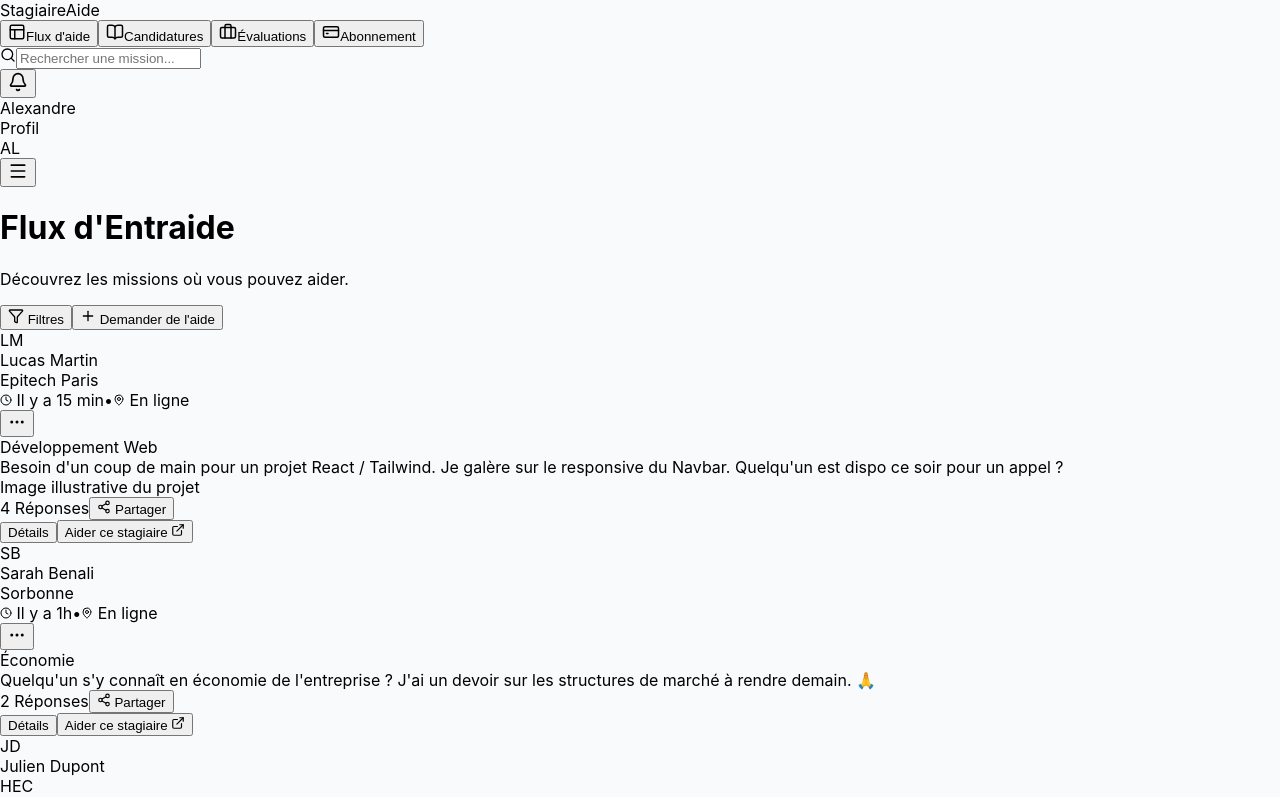
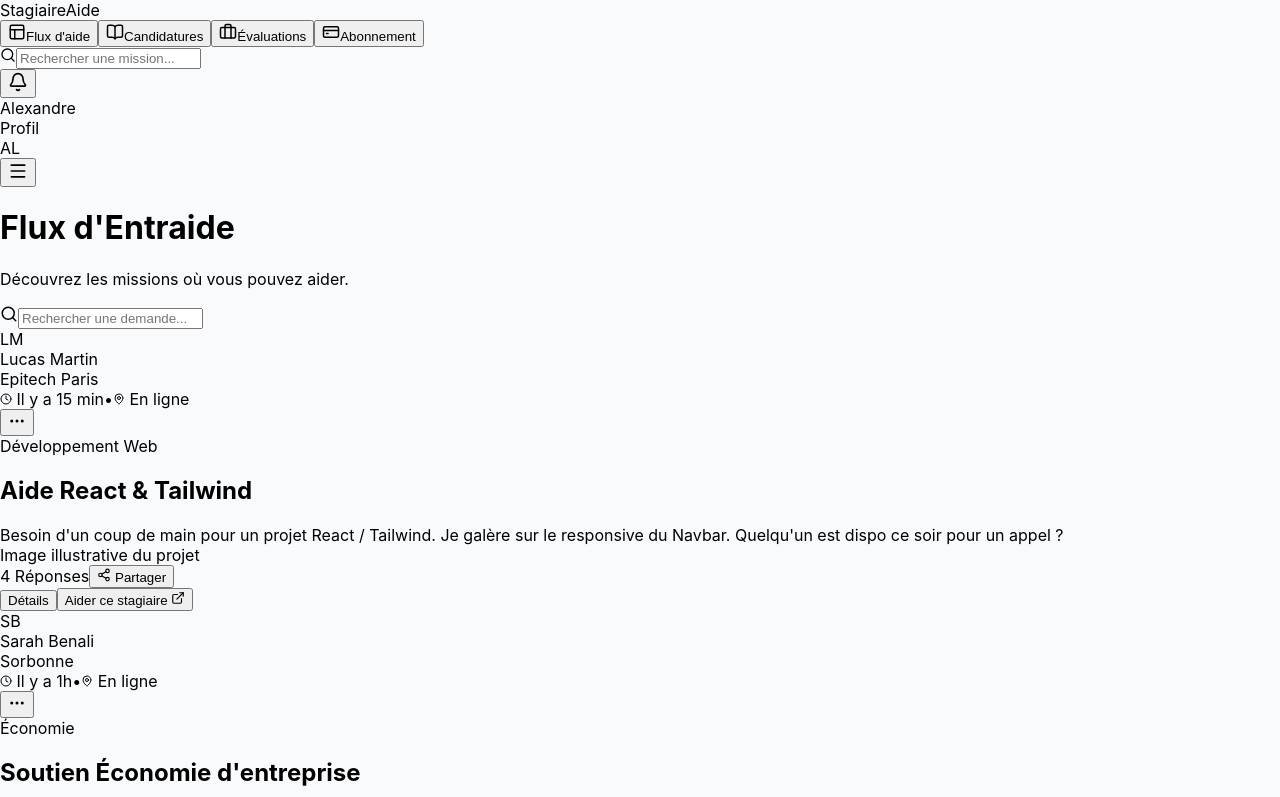
Before and after one commit to yamadaMk12/Stagiare-Aide, a React (Create React App) app in the folder frontend/: page / in a window 1280 px wide. Shown: the top 797 px of the page. Built offline with nearby package versions, Linux system fonts and the light colour scheme; the HTML template or start-up script is replaced by a standard one.

Commit message:
Add demandes search functionality

```diff
--- a/frontend/src/features/posts/components/PostCard.jsx
+++ b/frontend/src/features/posts/components/PostCard.jsx
@@ -5,7 +5,7 @@ import Avatar from '../../../components/ui/Avatar';
 import Button from '../../../components/ui/Button';
 import Badge from '../../../components/ui/Badge';
 
-const PostCard = ({ user, content, image, time, comments, category }) => {
+const PostCard = ({ user, title, content, image, time, comments, category }) => {
   return (
     <Card className="mb-6 border-secondary-100 hover:border-primary-200 hover:shadow-soft-lg transition-default">
       <CardHeader className="flex flex-row items-start justify-between p-5 pb-3">
@@ -30,6 +30,7 @@ const PostCard = ({ user, content, image, time, comments, category }) => {
 
       <CardContent className="px-5 pb-4">
         <Badge variant="primary" className="mb-3">{category}</Badge>
+        {title && <h2 className="text-lg font-bold text-secondary-900 mb-2">{title}</h2>}
         <div className="text-secondary-700 leading-relaxed text-sm lg:text-base mb-4">
           {content}
         </div>
--- /dev/null
+++ b/frontend/src/features/posts/components/SearchBar.jsx
@@ -0,0 +1,23 @@
+import React from 'react';
+import { Search } from 'lucide-react';
+import Input from '../../../components/ui/Input';
+
+const SearchBar = ({ value, onChange }) => {
+  return (
+    <div className="relative w-full">
+      <Search
+        className="absolute left-3 top-1/2 -translate-y-1/2 text-secondary-400"
+        size={18}
+      />
+      <Input
+        type="text"
+        placeholder="Rechercher une demande..."
+        value={value}
+        onChange={(e) => onChange(e.target.value)}
+        className="pl-10 h-11 bg-white border-secondary-200 shadow-sm focus:border-primary-300 transition-all"
+      />
+    </div>
+  );
+};
+
+export default SearchBar;
--- a/frontend/src/features/posts/pages/FeedPage.jsx
+++ b/frontend/src/features/posts/pages/FeedPage.jsx
@@ -1,23 +1,26 @@
-import React from 'react';
+import React, { useState, useMemo } from 'react';
 import MainLayout from '../../../layouts/MainLayout';
 import PostCard from '../components/PostCard';
+import SearchBar from '../components/SearchBar';
 import Avatar from '../../../components/ui/Avatar';
-import { Plus, Filter, TrendingUp, Award } from 'lucide-react';
+import { Plus, Filter, TrendingUp, Award, Search } from 'lucide-react';
 import Button from '../../../components/ui/Button';
 import { Card, CardContent, CardHeader, CardTitle } from '../../../components/ui/Card';
 
 const mockPosts = [
   {
     id: 1,
+    title: "Aide React & Tailwind",
     user: { name: 'Lucas Martin', school: 'Epitech Paris', initials: 'LM' },
     content: "Besoin d'un coup de main pour un projet React / Tailwind. Je galère sur le responsive du Navbar. Quelqu'un est dispo ce soir pour un appel ?",
-    image: true, // Placeholder to show the image area
+    image: true,
     category: 'Développement Web',
     time: 'Il y a 15 min',
     comments: 4,
   },
   {
     id: 2,
+    title: "Soutien Économie d'entreprise",
     user: { name: 'Sarah Benali', school: 'Sorbonne', initials: 'SB' },
     content: "Quelqu'un s'y connaît en économie de l'entreprise ? J'ai un devoir sur les structures de marché à rendre demain. 🙏",
     category: 'Économie',
@@ -26,6 +29,7 @@ const mockPosts = [
   },
   {
     id: 3,
+    title: "Relecture Rapport de Stage",
     user: { name: 'Julien Dupont', school: 'HEC', initials: 'JD' },
     content: "Recherche relecture pour mon rapport de stage sur l'analyse financière. 20 pages environ.",
     category: 'Finance',
@@ -35,6 +39,15 @@ const mockPosts = [
 ];
 
 const FeedPage = () => {
+  const [searchQuery, setSearchQuery] = useState('');
+
+  const filteredPosts = useMemo(() => {
+    return mockPosts.filter(post =>
+      post.title.toLowerCase().includes(searchQuery.toLowerCase()) ||
+      post.content.toLowerCase().includes(searchQuery.toLowerCase())
+    );
+  }, [searchQuery]);
+
   return (
     <MainLayout>
       <div className="bg-secondary-50/50 min-h-[calc(100vh-64px)]">
@@ -43,26 +56,42 @@ const FeedPage = () => {
             {/* Main Content */}
             <main>
               {/* Top Filter Bar */}
-              <div className="mb-6 flex items-center justify-between">
+              <div className="mb-6 flex flex-col gap-4 md:flex-row md:items-center md:justify-between">
                 <div>
                   <h1 className="text-2xl font-bold text-secondary-900">Flux d'Entraide</h1>
                   <p className="text-sm text-secondary-500">Découvrez les missions où vous pouvez aider.</p>
                 </div>
-                <div className="flex gap-2">
-                  <Button variant="outline" size="sm" className="gap-2">
-                    <Filter size={16} /> Filtres
-                  </Button>
-                  <Button variant="primary" size="sm" className="gap-2">
-                    <Plus size={16} /> Demander de l'aide
-                  </Button>
+                <div className="flex items-center gap-3 w-full md:w-auto">
+                  <div className="w-full md:w-80 lg:w-96">
+                    <SearchBar value={searchQuery} onChange={setSearchQuery} />
+                  </div>
                 </div>
               </div>
 
               {/* Feed List */}
               <div className="space-y-2">
-                {mockPosts.map((post) => (
-                  <PostCard key={post.id} {...post} />
-                ))}
+                {filteredPosts.length > 0 ? (
+                  filteredPosts.map((post) => (
+                    <PostCard key={post.id} {...post} />
+                  ))
+                ) : (
+                  <div className="py-20 text-center bg-white rounded-2xl border border-dashed border-secondary-200">
+                    <div className="mx-auto w-16 h-16 bg-secondary-50 rounded-full flex items-center justify-center mb-4">
+                      <Search className="text-secondary-300" size={24} />
+                    </div>
+                    <h3 className="text-lg font-semibold text-secondary-900">Aucun résultat</h3>
+                    <p className="text-secondary-500 max-w-xs mx-auto mt-2">
+                      Nous n'avons trouvé aucune demande correspondant à "{searchQuery}".
+                    </p>
+                    <Button
+                      variant="ghost"
+                      className="mt-4 text-primary-600"
+                      onClick={() => setSearchQuery('')}
+                    >
+                      Effacer la recherche
+                    </Button>
+                  </div>
+                )}
               </div>
 
               <div className="mt-8 text-center">
```
Also changed, not shown: 1 other file (tests, documents, lock files or other folders).
